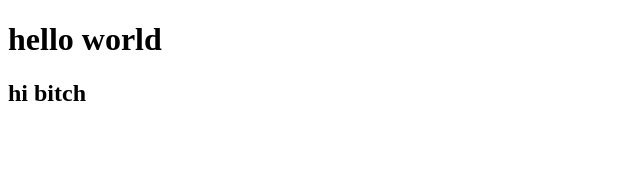
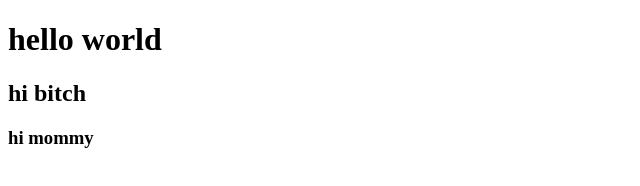
Before and after one commit to mickyyy12/work-git, a plain HTML site: page index.html in a window 1280 px wide. Shown: the whole page, without its empty margins (0-640 px from the left). Drawn offline with Linux system fonts and the light colour scheme.

Commit message:
hi mommy

```diff
--- a/index.html
+++ b/index.html
@@ -11,6 +11,7 @@
 <body>
     <h1> hello world</h1>
     <h2> hi bitch </h2>
+    <h3> hi mommy</h3>
 </body>
 
 </html>
```
